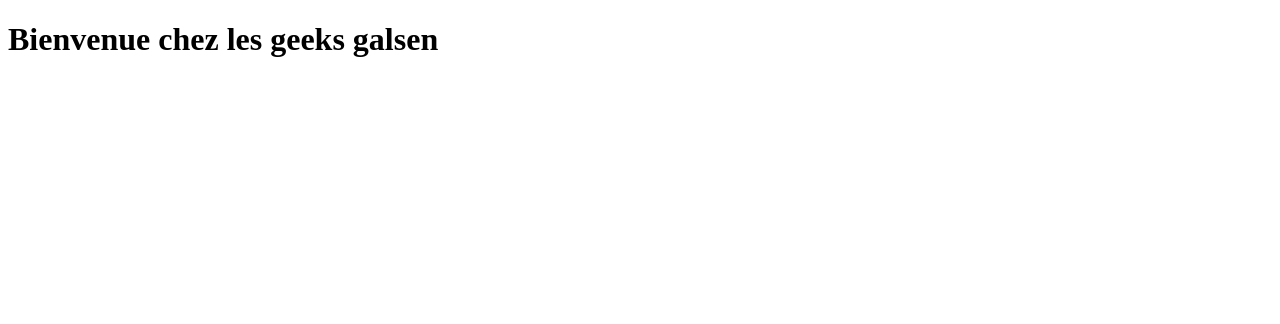
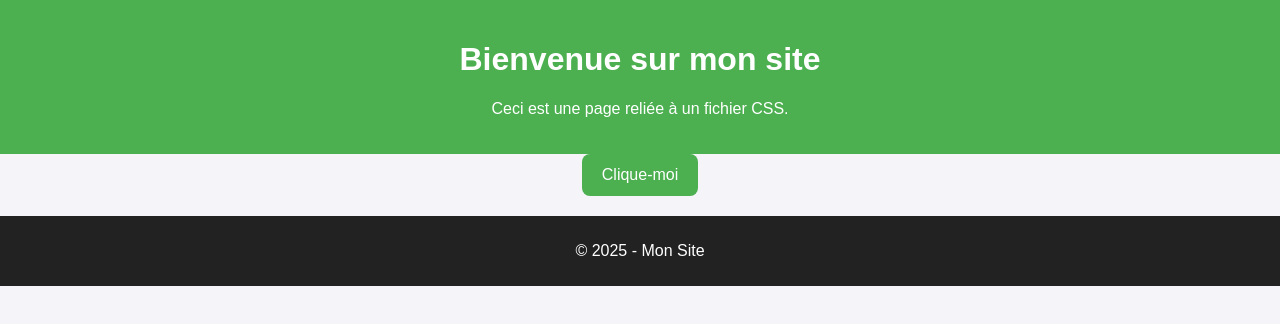
Before and after one commit to ThiernoAmadouBa/Mame_Git_Class, a plain HTML site: page index.html in a window 1280 px wide. Drawn offline with Linux system fonts and the light colour scheme.

Commit message:
ajout des modifications

```diff
--- a/index.html
+++ b/index.html
@@ -1,12 +1,24 @@
 <!DOCTYPE html>
-<html lang="en">
+<html lang="fr">
 <head>
-    <meta charset="UTF-8">
-    <meta name="viewport" content="width=device-width, initial-scale=1.0">
-    <title>Document</title>
+  <meta charset="UTF-8">
+  <meta name="viewport" content="width=device-width, initial-scale=1.0">
+  <title>Exemple HTML + CSS</title>
+  <!-- Lien vers le fichier CSS -->
+  <link rel="stylesheet" href="style.css">
 </head>
 <body>
-    <h1>Bienvenue chez les geeks galsen </h1>
+  <header>
+    <h1>Bienvenue sur mon site</h1>
+    <p>Ceci est une page reliée à un fichier CSS.</p>
+  </header>
 
+  <main>
+    <button class="btn">Clique-moi</button>
+  </main>
+
+  <footer>
+    <p>© 2025 - Mon Site</p>
+  </footer>
 </body>
 </html>
--- a/style.css
+++ b/style.css
@@ -0,0 +1,40 @@
+/* Style global */
+body {
+  font-family: Arial, sans-serif;
+  margin: 0;
+  padding: 0;
+  background: #f4f4f9;
+  color: #333;
+  text-align: center;
+}
+
+/* Header */
+header {
+  background: #4CAF50;
+  color: white;
+  padding: 20px 0;
+}
+
+/* Bouton */
+.btn {
+  background: #4CAF50;
+  color: white;
+  border: none;
+  padding: 12px 20px;
+  font-size: 16px;
+  border-radius: 8px;
+  cursor: pointer;
+  transition: 0.3s;
+}
+
+.btn:hover {
+  background: #45a049;
+}
+
+/* Footer */
+footer {
+  background: #222;
+  color: #fff;
+  padding: 10px 0;
+  margin-top: 20px;
+}
```
